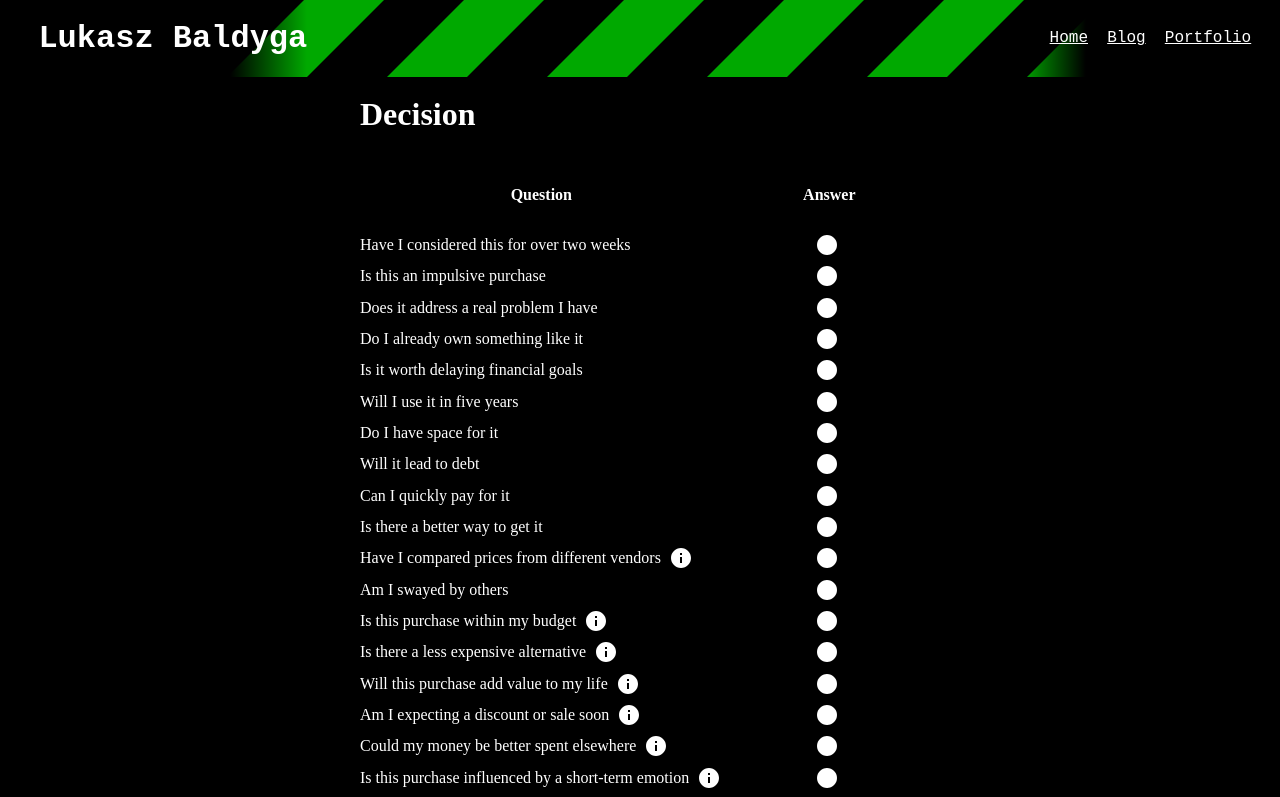
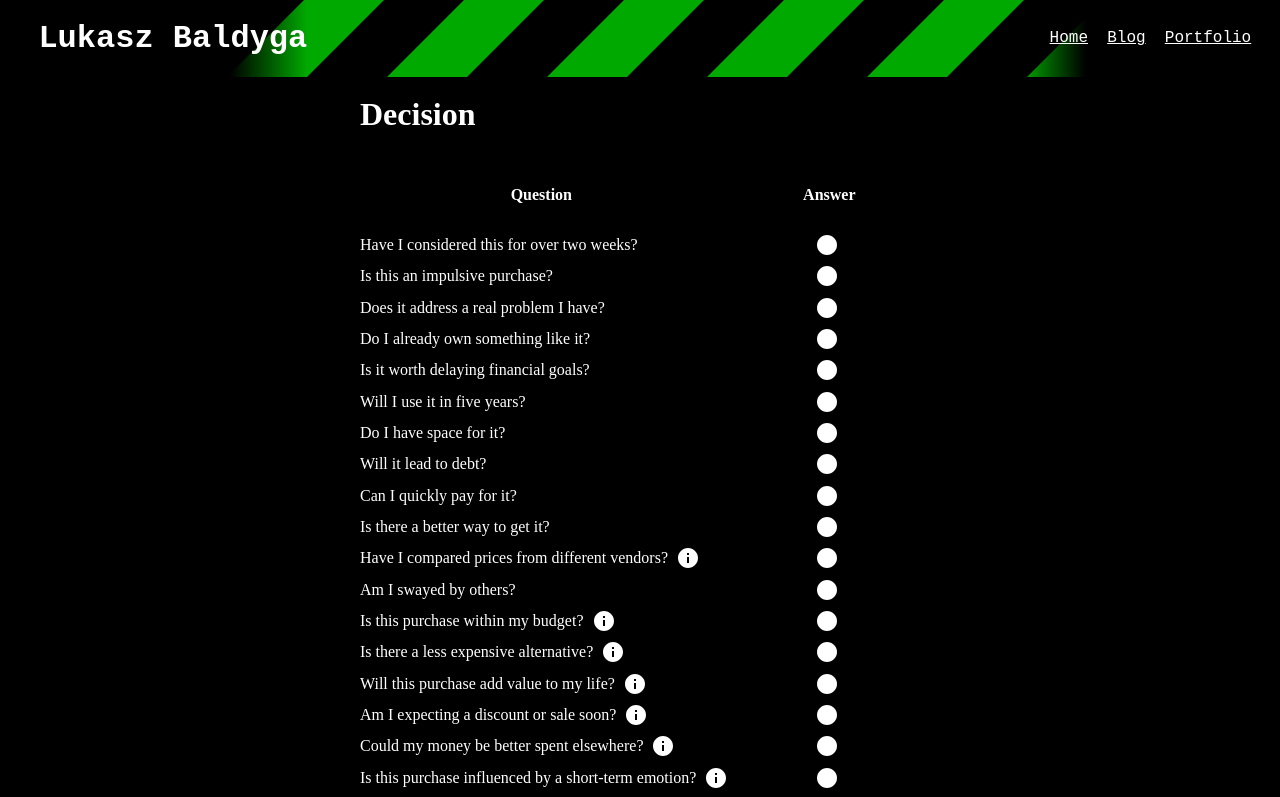
Before and after one commit to Rijndael1998/Website-Neo, a Next.js app: page /portfolio/decision in a window 1280 px wide. Shown: the top 797 px of the page. Built offline with nearby package versions, Linux system fonts and the light colour scheme; a web font is replaced by a local one.

Commit message:
Added question mark to decision page queries
The update involves a minor but significant change in the portfolio decision page. The questions displayed on this page now end with a question mark, enhancing clarity and readability for users.

```diff
--- a/src/app/portfolio/decision/page.tsx
+++ b/src/app/portfolio/decision/page.tsx
@@ -77,7 +77,7 @@ export default function Decider() {
                         className={styles.question}
                         key={i}>
                         <div className={styles.query}>
-                            <p>{question}</p>
+                            <p>{question}?</p>
                             {
                                 renderInfo(description)
                             }
```
